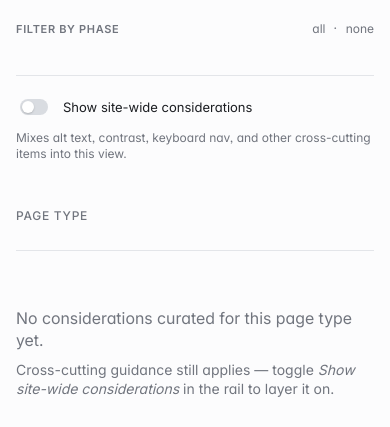
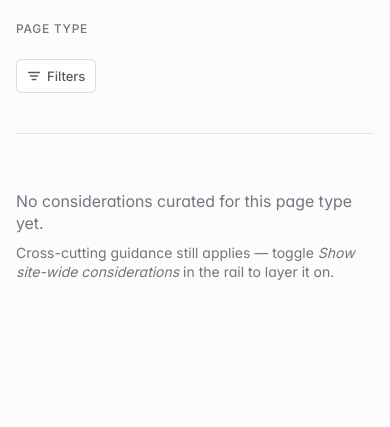
Before and after one commit to callestenfelt/bestpractice, a Flask app: template templates/page_type.html in a window 390 px wide. Shown: the part 57-484 px from the top of the page. Run offline with Flask 3, Linux system fonts and the light colour scheme; the template is opened without the code that fills it, so the values that code supplies are empty.

Commit message:
sub accordion polish + mobile filter dialog
Open .sub now has transparent top/bottom borders and a 3px radius
so the active row reads as a clean rounded card; body text drops to
14px, one-liner weight goes to 600.

On viewports ≤960px the rail is hidden in favour of a "Filters"
button that opens a <dialog> sheet. filters.js relocates the rail's
DOM into the dialog body via matchMedia at init (and moves it back
on resize), so phase checkboxes + the site-wide toggle keep a single
source of truth — applyFilters() needs no changes. Esc, backdrop
click, and the close/done buttons all dismiss.

Co-Authored-By: Claude Opus 4.7 (1M context) <noreply@anthropic.com>

```diff
--- a/prototype/styles/base.css
+++ b/prototype/styles/base.css
@@ -244,10 +244,7 @@ pre code {
     padding: var(--space-5) var(--space-4) var(--space-9);
   }
   .rail {
-    position: static;
-    max-height: none;
-    overflow: visible;
-    padding-right: 0;
+    display: none;
   }
   .site-header__inner {
     grid-template-columns: auto 1fr auto;
--- a/static/js/filters.js
+++ b/static/js/filters.js
@@ -45,19 +45,51 @@
   }
 
   function bindBulk() {
-    var all = document.querySelector('[data-action="select-all"]');
-    var none = document.querySelector('[data-action="clear-all"]');
-    if (all) all.addEventListener('click', function () {
-      document.querySelectorAll('input[name="phase"]').forEach(function (cb) { cb.checked = true; });
-      applyFilters();
+    [['[data-action="select-all"]', true], ['[data-action="clear-all"]', false]].forEach(function (p) {
+      document.querySelectorAll(p[0]).forEach(function (btn) {
+        btn.addEventListener('click', function () {
+          document.querySelectorAll('input[name="phase"]').forEach(function (cb) { cb.checked = p[1]; });
+          applyFilters();
+        });
+      });
     });
-    if (none) none.addEventListener('click', function () {
-      document.querySelectorAll('input[name="phase"]').forEach(function (cb) { cb.checked = false; });
-      applyFilters();
+  }
+
+  function setupMobileDialog() {
+    var trigger = document.querySelector('[data-action="open-filters"]');
+    var dialog = document.querySelector('#filters-dialog');
+    if (!trigger || !dialog || !dialog.showModal) return;
+    var body = dialog.querySelector('[data-role="filters-body"]');
+    var rail = document.querySelector('.rail');
+    if (!body || !rail) return;
+    var mq = window.matchMedia('(max-width: 960px)');
+
+    function syncLocation() {
+      if (mq.matches && body.childElementCount === 0) {
+        while (rail.firstChild) body.appendChild(rail.firstChild);
+      } else if (!mq.matches && body.childElementCount > 0) {
+        if (dialog.open) dialog.close();
+        while (body.firstChild) rail.appendChild(body.firstChild);
+      }
+    }
+    syncLocation();
+    if (mq.addEventListener) mq.addEventListener('change', syncLocation);
+
+    trigger.addEventListener('click', function () { dialog.showModal(); });
+    dialog.querySelectorAll('[data-action="close-filters"]').forEach(function (b) {
+      b.addEventListener('click', function () { dialog.close(); });
+    });
+    dialog.addEventListener('click', function (e) {
+      if (e.target !== dialog) return;
+      var r = dialog.getBoundingClientRect();
+      if (e.clientX < r.left || e.clientX > r.right || e.clientY < r.top || e.clientY > r.bottom) {
+        dialog.close();
+      }
     });
   }
 
   document.addEventListener('DOMContentLoaded', function () {
+    setupMobileDialog();
     document.querySelectorAll('input[name="phase"]').forEach(function (cb) {
       cb.addEventListener('change', applyFilters);
     });
--- a/static/styles/base.css
+++ b/static/styles/base.css
@@ -253,10 +253,7 @@ pre code {
     padding: var(--space-5) var(--space-4) var(--space-9);
   }
   .rail {
-    position: static;
-    max-height: none;
-    overflow: visible;
-    padding-right: 0;
+    display: none;
   }
   .site-header__inner {
     grid-template-columns: auto 1fr auto;
--- a/static/styles/components.css
+++ b/static/styles/components.css
@@ -329,6 +329,11 @@ details[open] > summary .chev {
 }
 .sub[open] {
   background: #fff;
+  border-top-color: transparent;
+  border-radius: 3px;
+}
+.sub[open] + .sub {
+  border-top-color: transparent;
 }
 .sub--new {
   position: relative;
@@ -367,7 +372,7 @@ details[open] > summary .chev {
   font-size: var(--fs-15);
   line-height: var(--lh-snug);
   color: var(--gray-12);
-  font-weight: var(--fw-regular);
+  font-weight: var(--fw-semibold);
 }
 .sub__newdot {
   display: inline-block;
@@ -405,7 +410,7 @@ details[open] > summary .chev {
   padding: var(--space-2) var(--space-3) var(--space-4);
   max-width: 64ch;
   color: var(--gray-12);
-  font-size: var(--fs-15);
+  font-size: var(--fs-14);
   line-height: var(--lh-loose);
 }
 .sub__body p + p,
@@ -981,6 +986,84 @@ mark {
 }
 
 /* =========================================================
+   Filter trigger + dialog (mobile)
+========================================================= */
+.filters-trigger {
+  display: none;
+  align-items: center;
+  gap: 6px;
+  padding: 6px 10px;
+  border: 1px solid var(--gray-6);
+  border-radius: 6px;
+  background: #fff;
+  color: var(--gray-11);
+  font-size: var(--fs-13);
+  font-weight: var(--fw-medium);
+  cursor: pointer;
+  margin-bottom: var(--space-4);
+}
+.filters-trigger:hover {
+  border-color: var(--gray-8);
+  color: var(--gray-12);
+}
+.filters-trigger svg {
+  width: 14px;
+  height: 14px;
+}
+
+.filters-dialog {
+  border: 1px solid var(--gray-5);
+  border-radius: 8px;
+  padding: 0;
+  background: #fff;
+  width: min(420px, calc(100vw - 24px));
+  max-height: 88vh;
+  margin: auto;
+  color: var(--gray-12);
+  box-shadow: 0 16px 48px rgba(20, 20, 24, 0.18);
+}
+.filters-dialog::backdrop {
+  background: rgba(20, 20, 24, 0.42);
+}
+.filters-dialog__header {
+  display: flex;
+  align-items: center;
+  justify-content: space-between;
+  padding: var(--space-3) var(--space-4);
+  border-bottom: 1px solid var(--gray-4);
+}
+.filters-dialog__title {
+  font-size: var(--fs-16);
+  font-weight: var(--fw-semibold);
+  margin: 0;
+}
+.filters-dialog__close {
+  background: none;
+  border: 0;
+  font-size: 22px;
+  line-height: 1;
+  color: var(--gray-10);
+  cursor: pointer;
+  padding: 4px 8px;
+}
+.filters-dialog__close:hover { color: var(--gray-12); }
+.filters-dialog__body {
+  padding: var(--space-4);
+  overflow: auto;
+  max-height: calc(88vh - 120px);
+}
+.filters-dialog__footer {
+  display: flex;
+  justify-content: flex-end;
+  padding: var(--space-3) var(--space-4);
+  border-top: 1px solid var(--gray-4);
+}
+
+@media (max-width: 960px) {
+  .filters-trigger { display: inline-flex; }
+}
+
+/* =========================================================
    Responsive adjustments
 ========================================================= */
 @media (max-width: 720px) {
--- a/templates/page_type.html
+++ b/templates/page_type.html
@@ -92,6 +92,22 @@
       <p class="page-heading__definition">{{ page.definition }}</p>
     </div>
 
+    <button class="filters-trigger" type="button" data-action="open-filters" aria-haspopup="dialog" aria-controls="filters-dialog">
+      <svg viewBox="0 0 16 16" fill="none" stroke="currentColor" stroke-width="1.8" stroke-linecap="round" stroke-linejoin="round" aria-hidden="true"><path d="M2 4h12M4 8h8M6 12h4"/></svg>
+      Filters
+    </button>
+
+    <dialog class="filters-dialog" id="filters-dialog" aria-label="Filters">
+      <header class="filters-dialog__header">
+        <h2 class="filters-dialog__title">Filters</h2>
+        <button class="filters-dialog__close" type="button" data-action="close-filters" aria-label="Close filters">×</button>
+      </header>
+      <div class="filters-dialog__body" data-role="filters-body"></div>
+      <footer class="filters-dialog__footer">
+        <button class="linkbtn" type="button" data-action="close-filters">Done</button>
+      </footer>
+    </dialog>
+
     <hr class="hr" />
 
     {% set visible_groups = groups | rejectattr('group_slug', 'equalto', 'site-wide') | list %}
```
Also changed, not shown: prototype/js/filters.js (+40 -8 lines), prototype/page-type.html (+16 -0 lines), prototype/styles/components.css (+85 -2 lines).
